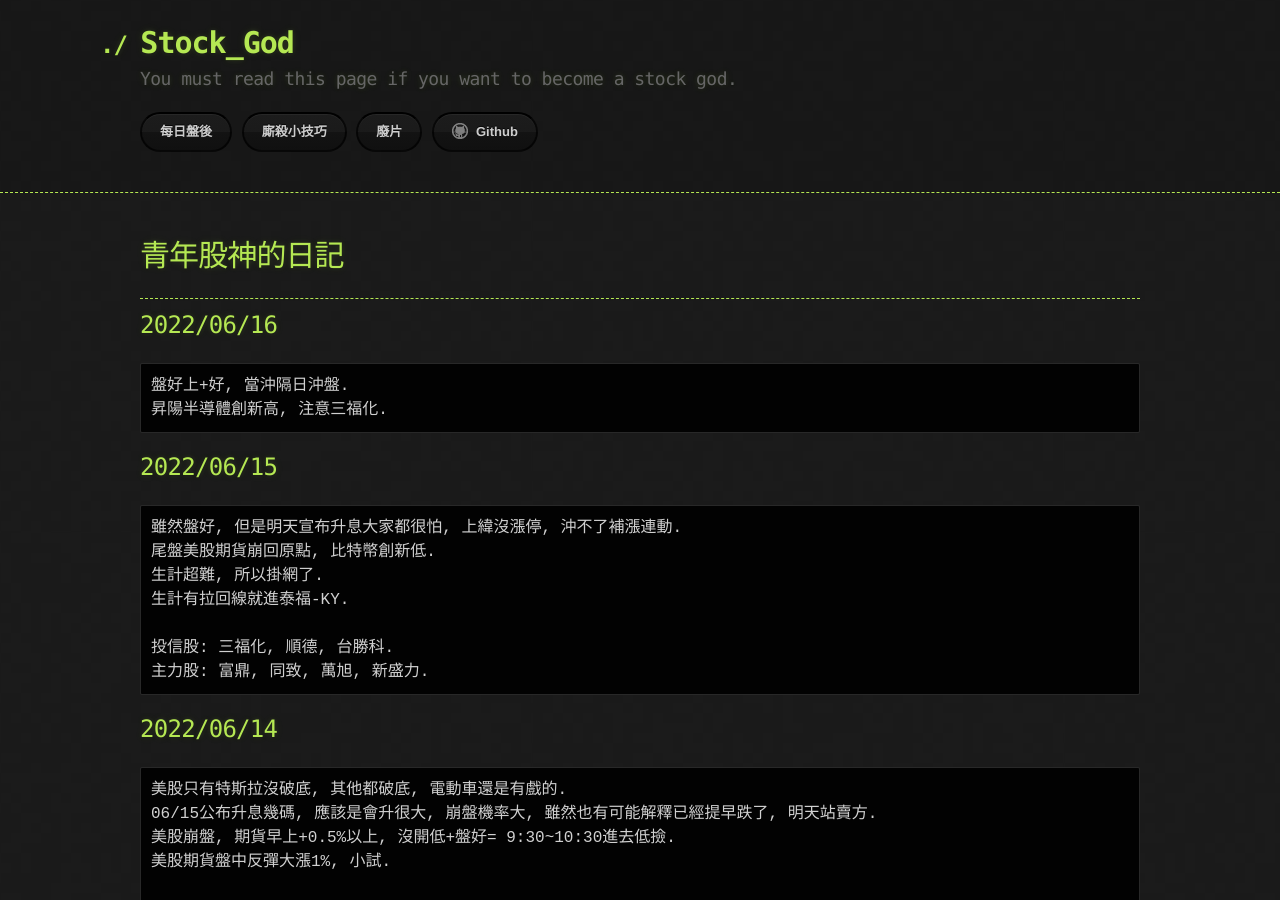
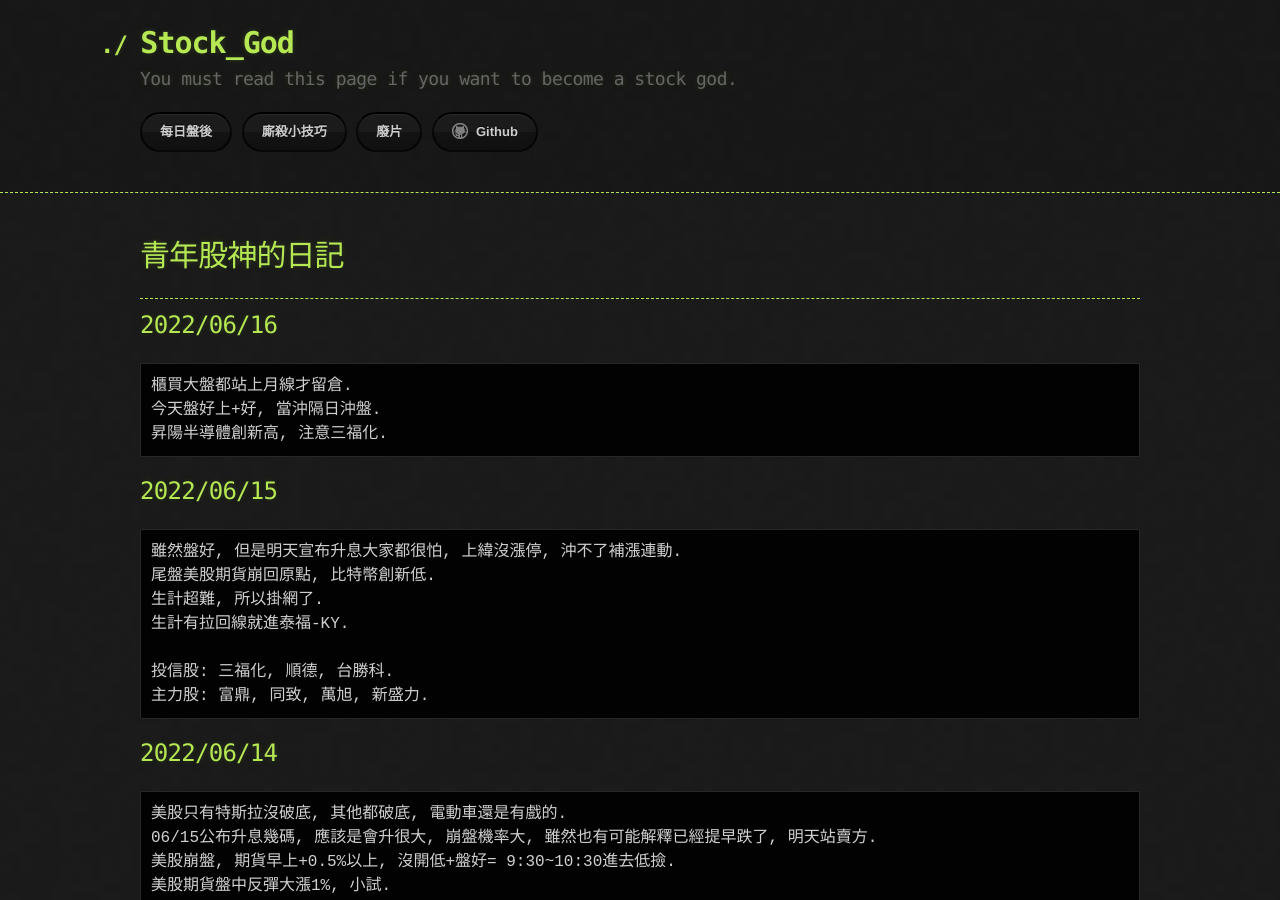
Before and after one commit to lepg5487/Stock_God, a Jekyll site: the page built from index.md, in a window 1280 px wide and 900 px high. Built offline with Jekyll 4.4.1, drawn with Linux system fonts in a browser that asks for light colours; our own code applies the rules of GitHub Pages for plain Markdown files.

Commit message:
Update index.md

````diff
--- a/index.md
+++ b/index.md
@@ -8,7 +8,8 @@ layout: testlayouts
 
 ## 2022/06/16
 ```
-盤好上+好, 當沖隔日沖盤.
+櫃買大盤都站上月線才留倉.
+今天盤好上+好, 當沖隔日沖盤.
 昇陽半導體創新高, 注意三福化.
 ```
 
````
